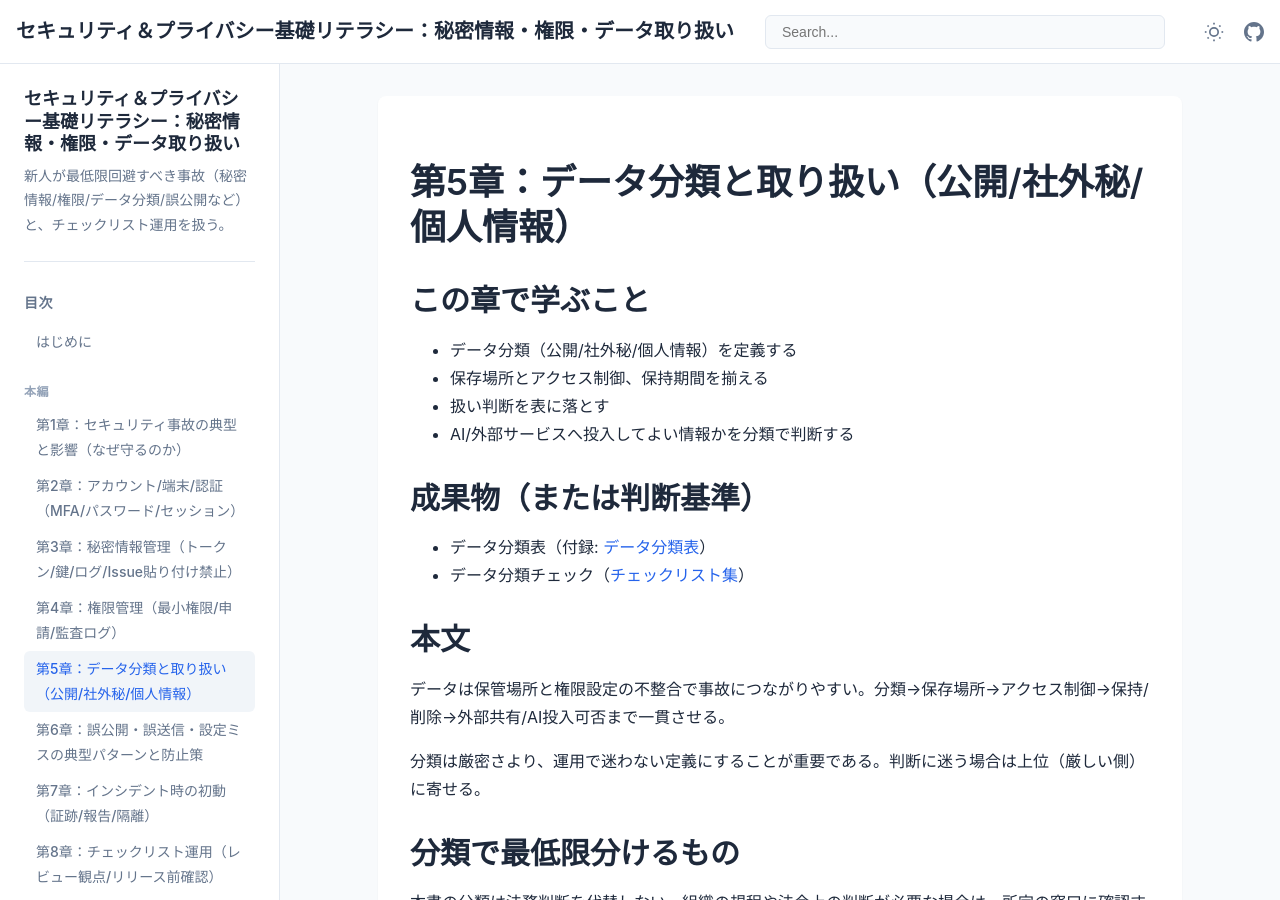
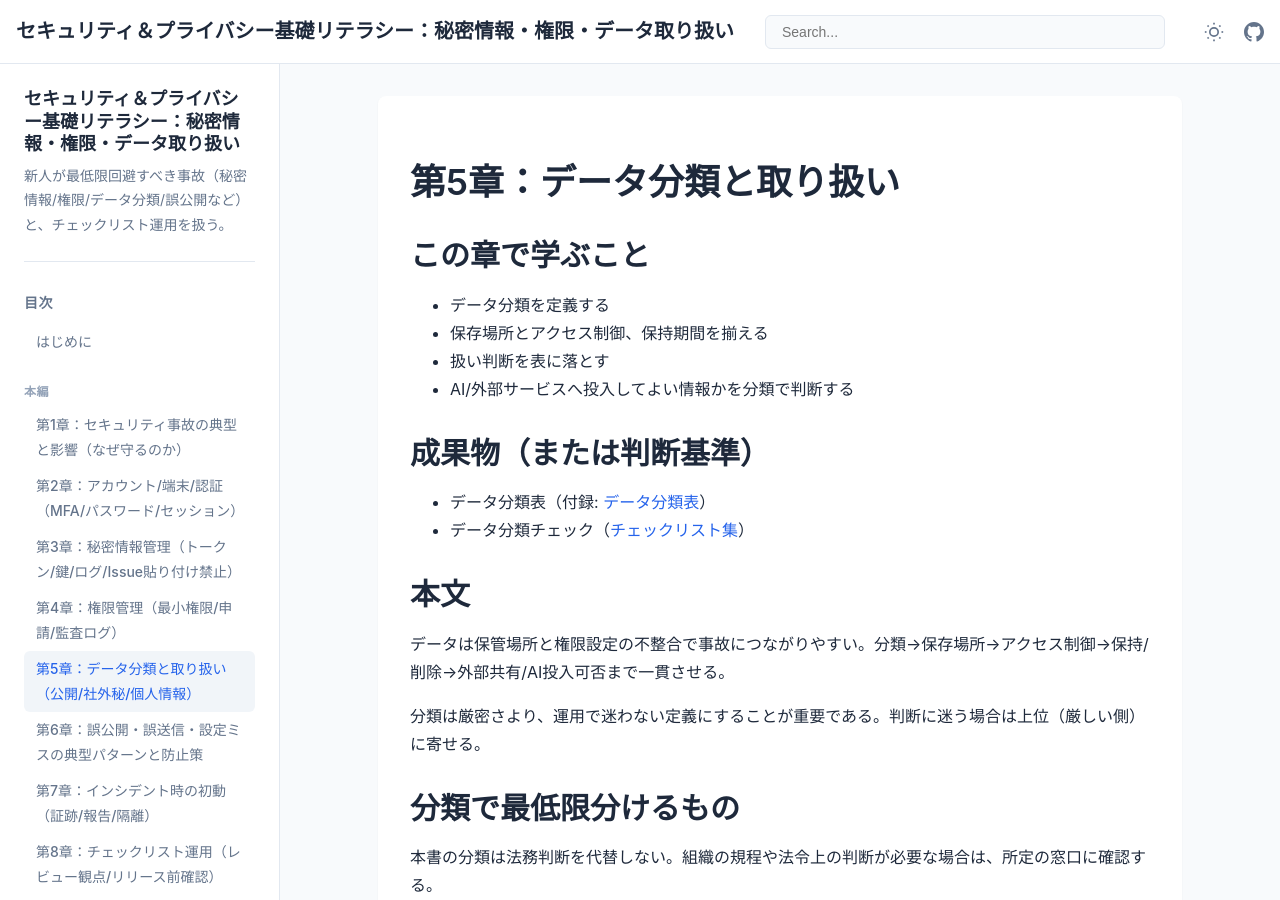
Before and after one commit to itdojp/security-privacy-literacy-book, a Jekyll site: the page built from docs/chapters/chapter-05/index.md, in a window 1280 px wide and 900 px high. Built offline with Jekyll 4.4.1, drawn with Linux system fonts in a browser that asks for light colours.

Commit message:
address copilot review feedback on terminology

```diff
--- a/docs/chapters/chapter-05/index.md
+++ b/docs/chapters/chapter-05/index.md
@@ -1,14 +1,14 @@
 ---
-title: "第5章：データ分類と取り扱い（公開/社外秘/個人情報）"
+title: "第5章：データ分類と取り扱い"
 layout: book
 order: 50
 ---
 
-# 第5章：データ分類と取り扱い（公開/社外秘/個人情報）
+# 第5章：データ分類と取り扱い
 
 ## この章で学ぶこと
 
-- データ分類（公開/社外秘/個人情報）を定義する
+- データ分類を定義する
 - 保存場所とアクセス制御、保持期間を揃える
 - 扱い判断を表に落とす
 - AI/外部サービスへ投入してよい情報かを分類で判断する
```
Also changed, not shown: docs/appendices/checklists/index.md (+1 -1 lines), docs/chapters/chapter-06/index.md (+1 -1 lines), docs/index.md (+1 -1 lines).
